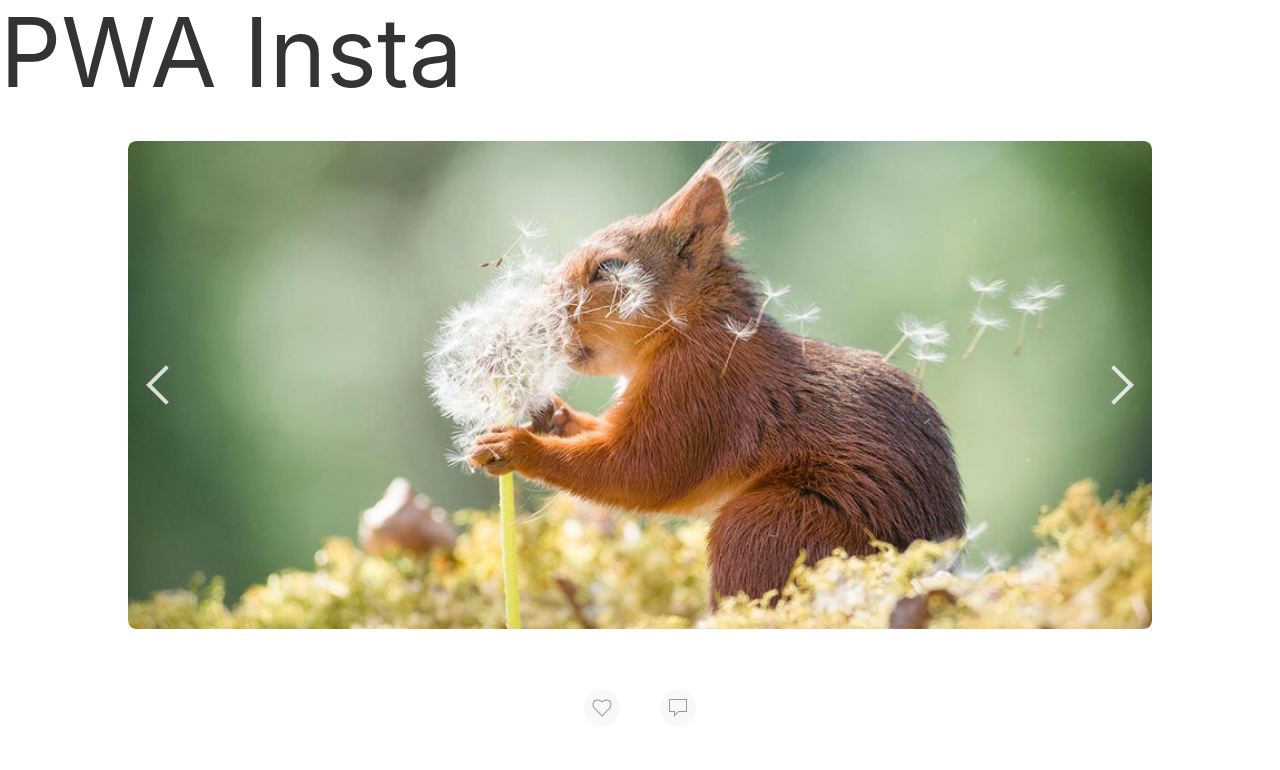
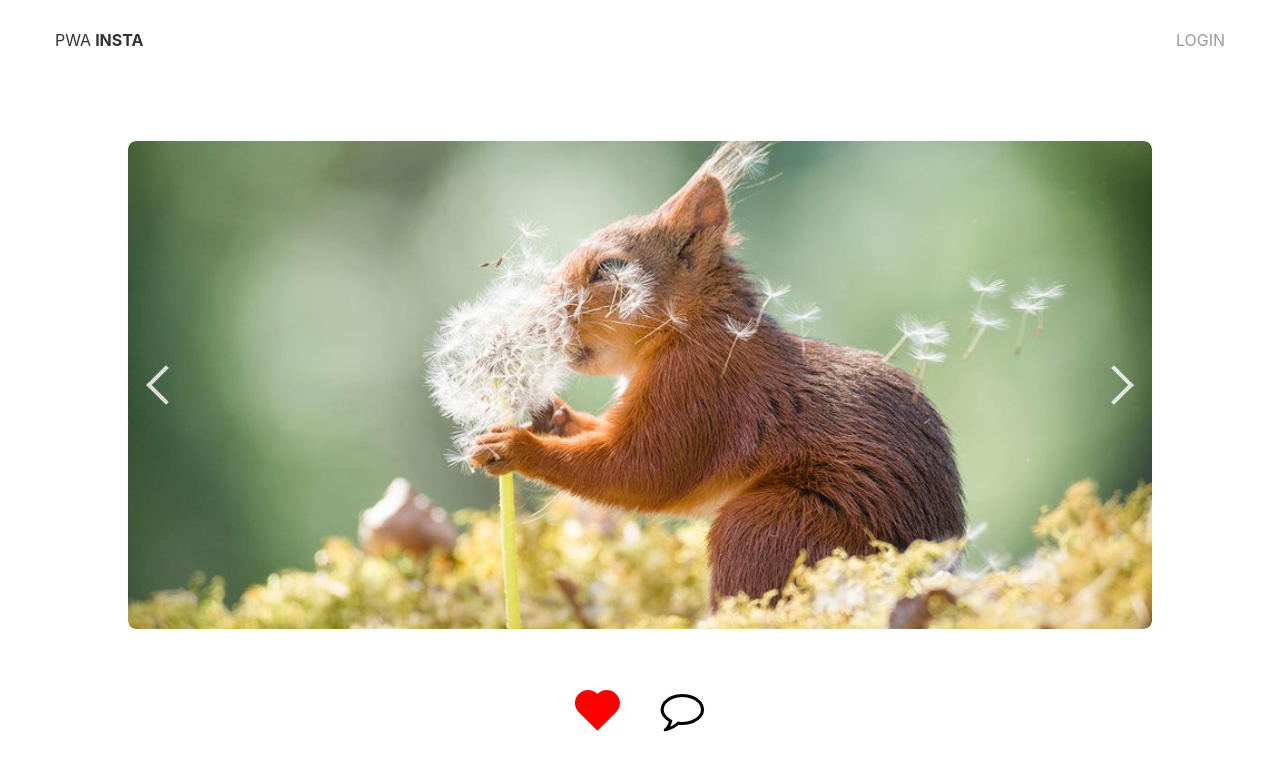
Before and after one commit to FinnFreiheit/Studienarbeit, an Angular app: page / in a window 1280 px wide. Shown: the top 770 px of the page. Built offline with nearby package versions, Linux system fonts and the light colour scheme.

Commit message:
Nav Burger

```diff
--- a/src/app/insta/icons/icons.component.html
+++ b/src/app/insta/icons/icons.component.html
@@ -1,10 +1,10 @@
 <div class="uk-grid">
     <div class="uk-width-1-2">
         <div class="uk-align-right">
-            <a href="" class="uk-icon-button " uk-icon="heart"></a>
+            <img src="../../../assets/heart.svg" alt="heartSvg" width="45" height="45">
         </div>
     </div>
     <div class="uk-width-1-2">
-        <a href="" class="uk-icon-button " uk-icon="comment"></a>
+        <img src="../../../assets/comment.svg" alt="commentSvg" width="45" height="45">
     </div>
 </div>
--- a/src/app/navigation/navbar/navbar.component.html
+++ b/src/app/navigation/navbar/navbar.component.html
@@ -1,3 +1,31 @@
+<!--
 <div class="uk-grid">
     <h1 class="uk-heading-large"> PWA Insta </h1>
 </div>
+-->
+<header>
+    <!-- Main Navbar -->
+    <nav class="uk-container uk-navbar">
+        <div class="uk-navbar-left">
+            <ul class="uk-navbar-nav">
+                <li class="uk-active">
+                    <a href="#">PWA<strong>Insta</strong></a>
+                </li>
+            </ul>
+        </div>
+        <div class="uk-navbar-right">
+            <ul class="uk-navbar-nav uk-visible@s">
+                <li><a class="uk-text-large">Login</a></li>
+            </ul>
+            <a href="#" class="uk-navbar-toggle uk-hidden@s" uk-navbar-toggle-icon uk-toggle="target: #sidenav"></a>
+        </div>
+    </nav>
+</header>
+
+<div id="sidenav" uk-offcanvas="flip: true" class="uk-offcanvas">
+    <div class="uk-offcanvas-bar">
+        <ul class="uk-nav">
+            <li><a class="uk-text-large">Login</a></li>
+        </ul>
+    </div>
+</div>
```
